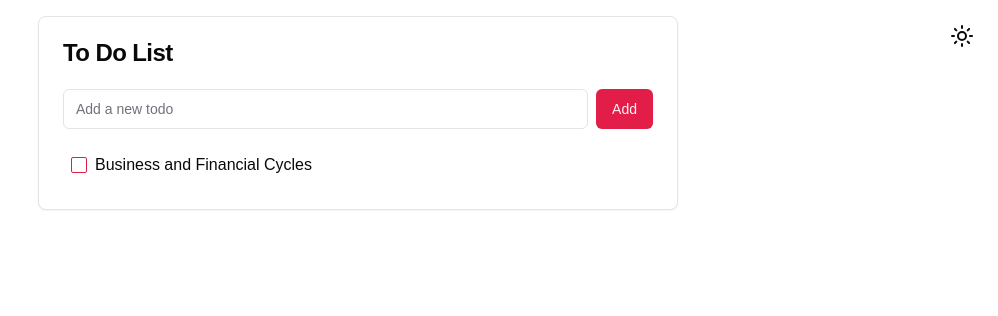
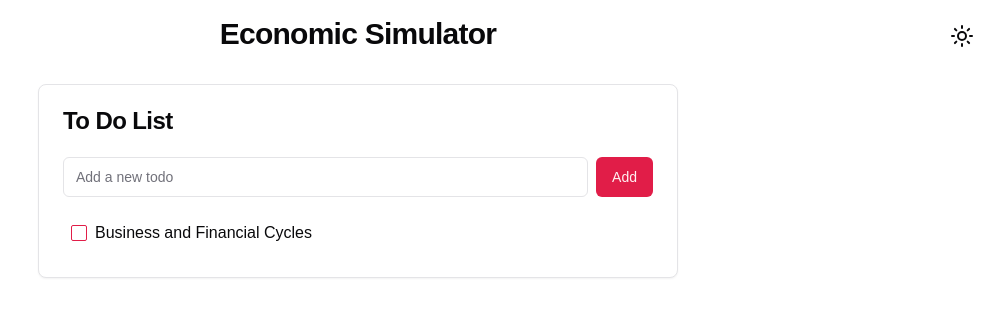
Before and after one commit to ndajiya/eat-ites-07, a React (Vite) app: page /todo in a window 1280 px wide. Shown: the top 316 px of the page, without its empty margins (282-1280 px from the left). Built offline with nearby package versions, Linux system fonts and the light colour scheme; a web font is replaced by a local one.

Commit message:
Add title link to TodoList
Make the Economic Simulator title in the TodoList clickable to navigate back to the landing page.
[skip gpt_engineer]

```diff
--- a/src/pages/TodoList.tsx
+++ b/src/pages/TodoList.tsx
@@ -1,4 +1,5 @@
 import { useState } from "react";
+import { Link } from "react-router-dom";
 import { Card, CardHeader, CardTitle, CardContent } from "@/components/ui/card";
 import { Checkbox } from "@/components/ui/checkbox";
 import { Input } from "@/components/ui/input";
@@ -31,6 +32,9 @@ const TodoList = () => {
 
   return (
     <div className="container mx-auto p-4 max-w-2xl">
+      <Link to="/" className="block text-center mb-8 hover:opacity-80 transition-opacity">
+        <h1 className="text-3xl font-bold tracking-tight">Economic Simulator</h1>
+      </Link>
       <Card>
         <CardHeader>
           <CardTitle>To Do List</CardTitle>
```
